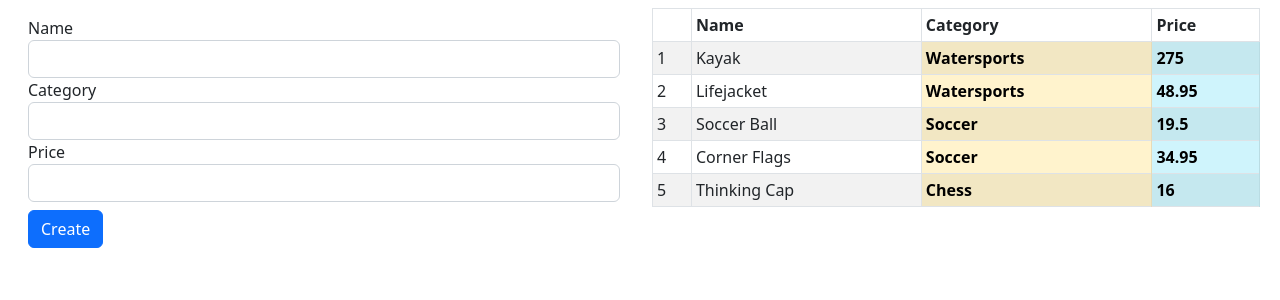
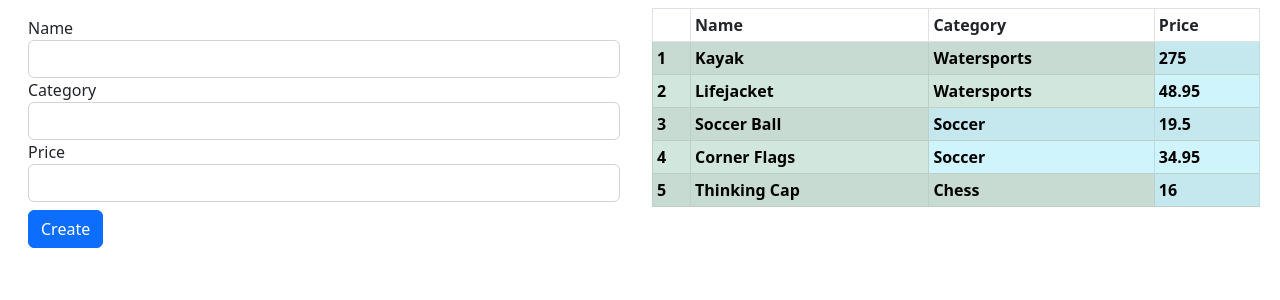
Before and after one commit to AslanHalil/AngularExample, an Angular app: page / in a window 1280 px wide. Shown: the top 300 px of the page. Built offline with nearby package versions, Linux system fonts and the light colour scheme.

Commit message:
Working with dynamic attribute directives.

```diff
--- a/src/app/attr.directive.ts
+++ b/src/app/attr.directive.ts
@@ -1,12 +1,17 @@
-import {Directive, ElementRef, Attribute} from "@angular/core";
+import {Directive, ElementRef, Input} from "@angular/core";
 
 @Directive({
-  selector: "[pa-attr]",
+  selector: "[pa-attr]"
 })
 export class PaAttrDirective {
-  constructor(element: ElementRef,
-              @Attribute("pa-attr-class") bgClass: string) {
-    element.nativeElement.classList
-      .add(bgClass || "table-success", "fw-bold");
+  constructor(private element: ElementRef) {
+  }
+
+  @Input("pa-attr")
+  bgClass: string | null = "";
+
+  ngOnInit() {
+    this.element.nativeElement.classList
+      .add(this.bgClass || "table-success", "fw-bold");
   }
 }
--- a/src/app/template.html
+++ b/src/app/template.html
@@ -33,11 +33,15 @@
         </tr>
         </thead>
         <tbody>
-        <tr *ngFor="let item of products(); let i = index">
+        <tr *ngFor="let item of products(); let i = index"
+            [pa-attr]="products().length < 6
+ ? 'table-success' : 'table-warning'">
           <td>{{i + 1}}</td>
           <td>{{item.name}}</td>
-          <td pa-attr pa-attr-class="table-warning">{{item.category}}</td>
-          <td pa-attr pa-attr-class="table-info">{{item.price}}</td>
+          <td [pa-attr]="item.category == 'Soccer' ? 'table-info' : null">
+            {{item.category}}
+          </td>
+          <td [pa-attr]="'table-info'">{{item.price}}</td>
         </tr>
         </tbody>
       </table>
```
